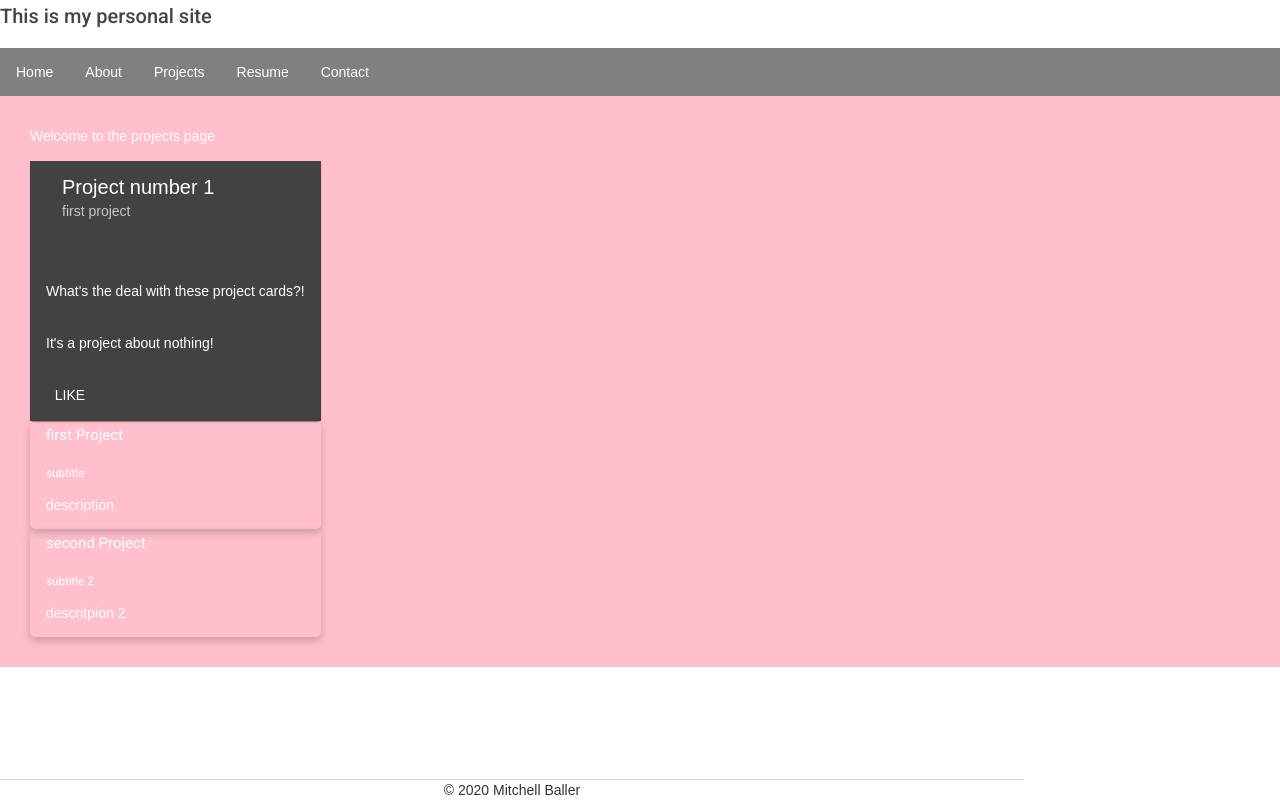
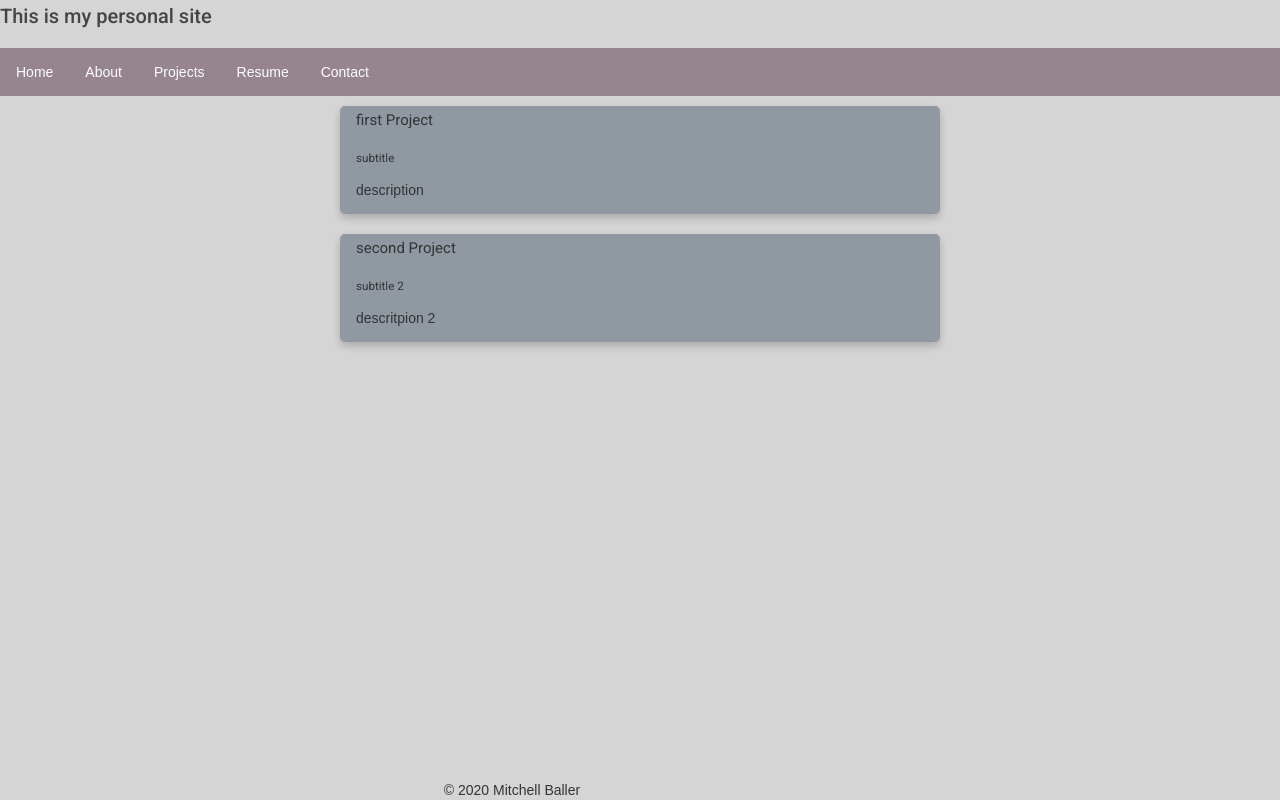
Before and after one commit to mitchellballer/personal_site, an Angular app in the folder angular/personal-site/: page /projects in a window 1280 px wide. Built offline with nearby package versions, Linux system fonts and the light colour scheme.

Commit message:
flex display on the project card component. Looking better

```diff
--- a/angular/personal-site/src/app/app.component.css
+++ b/angular/personal-site/src/app/app.component.css
@@ -4,12 +4,13 @@
     align-content: center;
 }
 
-ul {
+.topNav {
     list-style-type: none;
     margin: 0;
     padding: 0;
     overflow: hidden;
-    background-color: gray;
+    background-color: #96858F;
+    /*background-color: #6D7883; */
     position: sticky;
     position: -webkit-sticky; /*for safari*/
     top: 0;
@@ -33,6 +34,6 @@ li a:hover{
 }
 
 @media screen and (max-width: 600px) {
-    ul, li {float: none;}
+    .topNav, li {float: none;}
     li a {padding: 3px;}
 }
--- a/angular/personal-site/src/app/app.component.html
+++ b/angular/personal-site/src/app/app.component.html
@@ -1,21 +1,8 @@
 
-<!--
-<mat-toolbar color="primary">
-    <span class="manu-spacer"></span>
-    <mat-toolbar-row>
-        <a mat-button [routerLink]="'/home'">home</a>
-        <a mat-button [routerLink]="'/about'">About</a>
-        <a mat-button [routerLink]="'/projects'">Projects</a>
-        <a mat-button [routerLink]="'/resume'">Resume</a>
-        <a mat-button [routerLink]="'/contact'">Contact</a>
-    </mat-toolbar-row>
-</mat-toolbar>
-
--->
 <div class="header">
     <h2>This is my personal site</h2>
 </div>
-<ul>
+<ul class="topNav">
     <li><a [routerLink]="'/home'">Home</a></li>
     <li><a [routerLink]="'/about'">About</a></li>
     <li><a [routerLink]="'/projects'">Projects</a></li>
@@ -23,7 +10,7 @@
     <li><a [routerLink]="'/contact'">Contact</a></li>
 </ul>
 
-<div class="mat-app-background basic-container">
+<div>
     <router-outlet></router-outlet>
 
 </div>
--- a/angular/personal-site/src/app/projects/project-card/project-card.component.css
+++ b/angular/personal-site/src/app/projects/project-card/project-card.component.css
@@ -2,8 +2,17 @@
     box-shadow: 0 4px 8px rgba(0,0,0,0.2);
     transition: 0.3s;
     border-radius: 5px;
+    background-color: #9099A2;
+    margin: 10px;
+
+    max-width: 600px;
+    flex: 2;
 }
 
 .container {
     padding: 2px 16px;
 }
+
+.sidebar {
+    flex: 1;
+}
--- a/angular/personal-site/src/app/projects/project-card/project-card.component.html
+++ b/angular/personal-site/src/app/projects/project-card/project-card.component.html
@@ -1,3 +1,4 @@
+<div class="sidebar"></div>
 <div class="card">
     <div class="container">
         <h4>{{name}}</h4>
@@ -5,3 +6,4 @@
         <p>{{description}}</p>
     </div>
 </div>
+<div class="sidebar"></div>
--- a/angular/personal-site/src/app/projects/projects.component.css
+++ b/angular/personal-site/src/app/projects/projects.component.css
@@ -3,6 +3,12 @@
 }
 
 .projects-container {
-    background-color: brown;
-    max-width: 600px;
+    display: flex;
+    flex-direction: column;
+    align-items: center;
 }
+
+app-project-card {
+    width: 100%;
+    display: flex;
+}
--- a/angular/personal-site/src/app/projects/projects.component.html
+++ b/angular/personal-site/src/app/projects/projects.component.html
@@ -1,5 +1,5 @@
-{{landing}}
-<div class="projects-container" layout-align='center none'>
+<div class="projects-container">
+    <!--
 <mat-card class="project">
     <mat-card-header>
         <mat-card-title>Project number 1</mat-card-title>
@@ -15,7 +15,7 @@
         <button mat-button>LIKE</button>
     </mat-card-actions>
 </mat-card>
-</div>
+-->
 
 <app-project-card
     name="first Project"
@@ -27,3 +27,5 @@
     subTitle="subtitle 2"
     description="descritpion 2">
 </app-project-card>
+
+</div>
--- a/angular/personal-site/src/app/projects/projects.component.ts
+++ b/angular/personal-site/src/app/projects/projects.component.ts
@@ -8,7 +8,6 @@ import { Component, OnInit, NgModule } from '@angular/core';
 
 export class ProjectsComponent implements OnInit {
 
-  landing = "Welcome to the projects page";
   constructor() { }
 
   ngOnInit(): void {
--- a/angular/personal-site/src/styles.css
+++ b/angular/personal-site/src/styles.css
@@ -21,7 +21,10 @@ h1 {
   * {
     font-family: Arial, Helvetica, sans-serif;
   }
-html, body { height: 100%; }
+html, body {
+  height: 100%;
+  background-color: #D5D5D5;
+}
 body { margin: 0; font-family: Roboto, "Helvetica Neue", sans-serif; }
 
 .basic-container {
```
